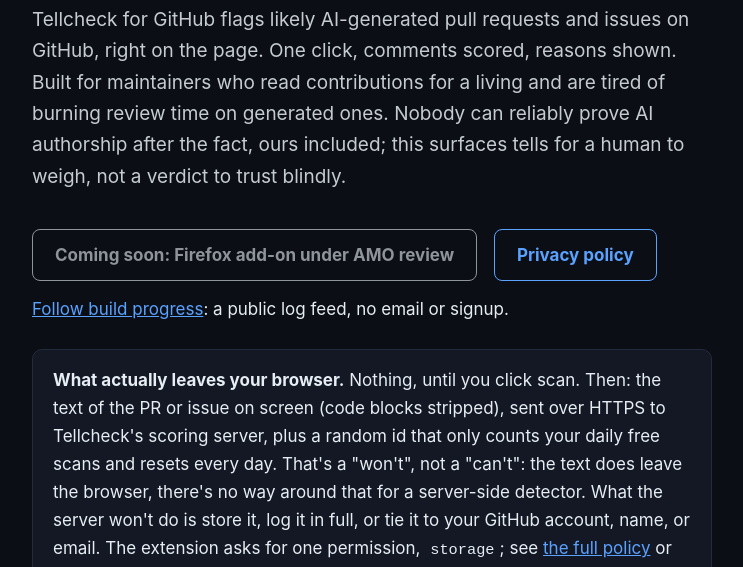
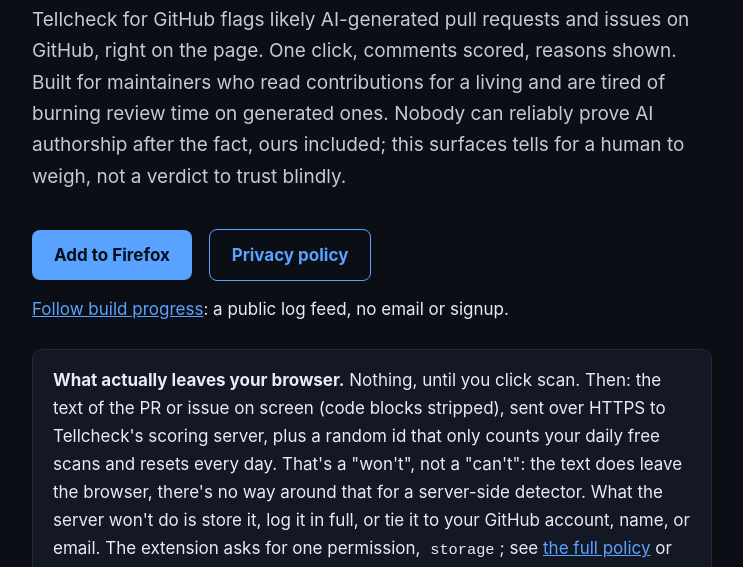
Before and after one commit to munzzyy/tellcheck-github, a browser extension: page site/index.html in a window 1280 px wide. Shown: the part 216-783 px from the top of the page, without its empty margins (268-1011 px from the left). Drawn offline with Linux system fonts and the light colour scheme.

Commit message:
site: real install link now that AMO approved the add-on

```diff
--- a/site/index.html
+++ b/site/index.html
@@ -29,7 +29,7 @@
   Nobody can reliably prove AI authorship after the fact, ours included; this surfaces tells
   for a human to weigh, not a verdict to trust blindly.</p>
 
-  <a class="btn disabled" href="#" aria-disabled="true" onclick="return false;" title="Under review with Mozilla; check back soon.">Coming soon: Firefox add-on under AMO review</a>
+  <a class="btn" href="https://addons.mozilla.org/en-US/firefox/addon/tellcheck-for-github/">Add to Firefox</a>
   <a class="btn ghost" href="privacy.html">Privacy policy</a>
   <p style="margin-top:14px"><a href="https://munzzyy.github.io/feed.xml">Follow build progress</a>:
   a public log feed, no email or signup.</p>
```
